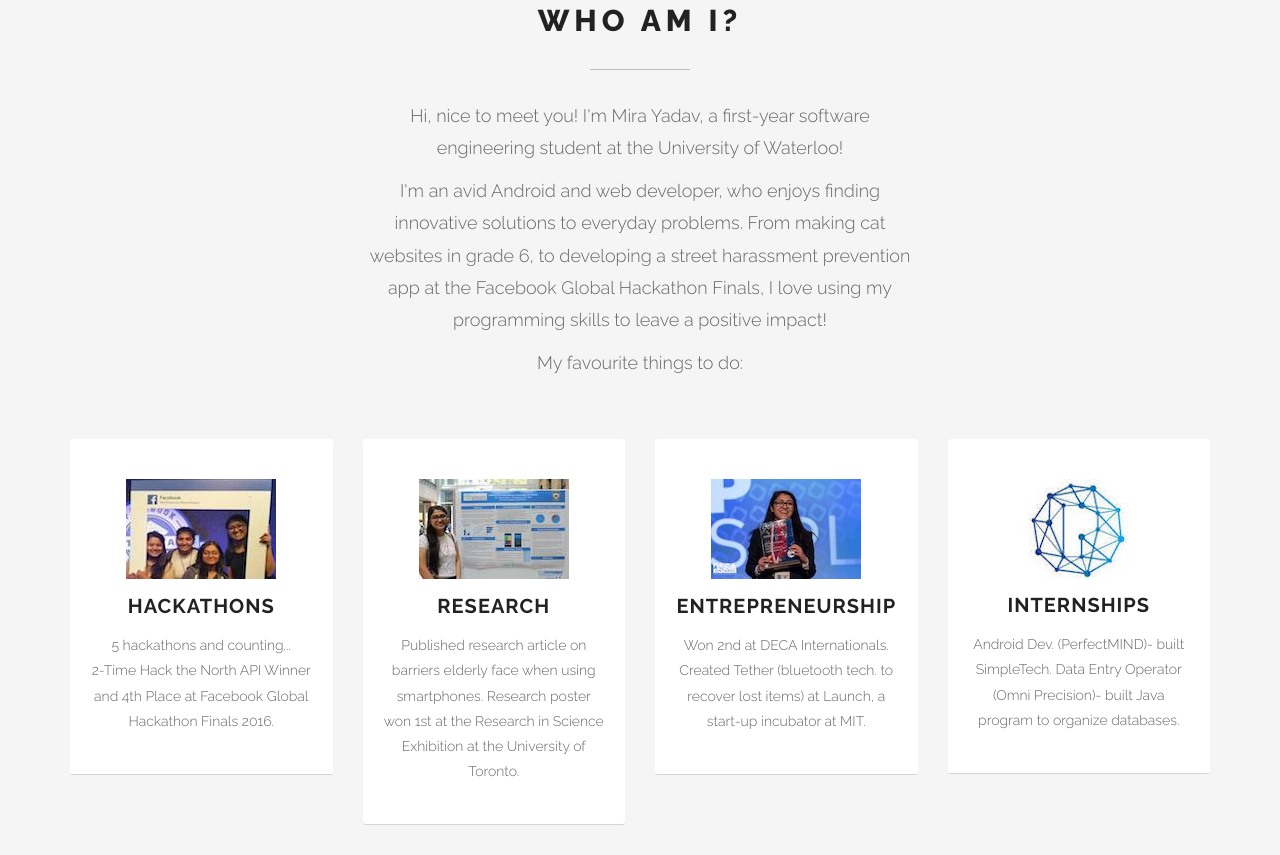
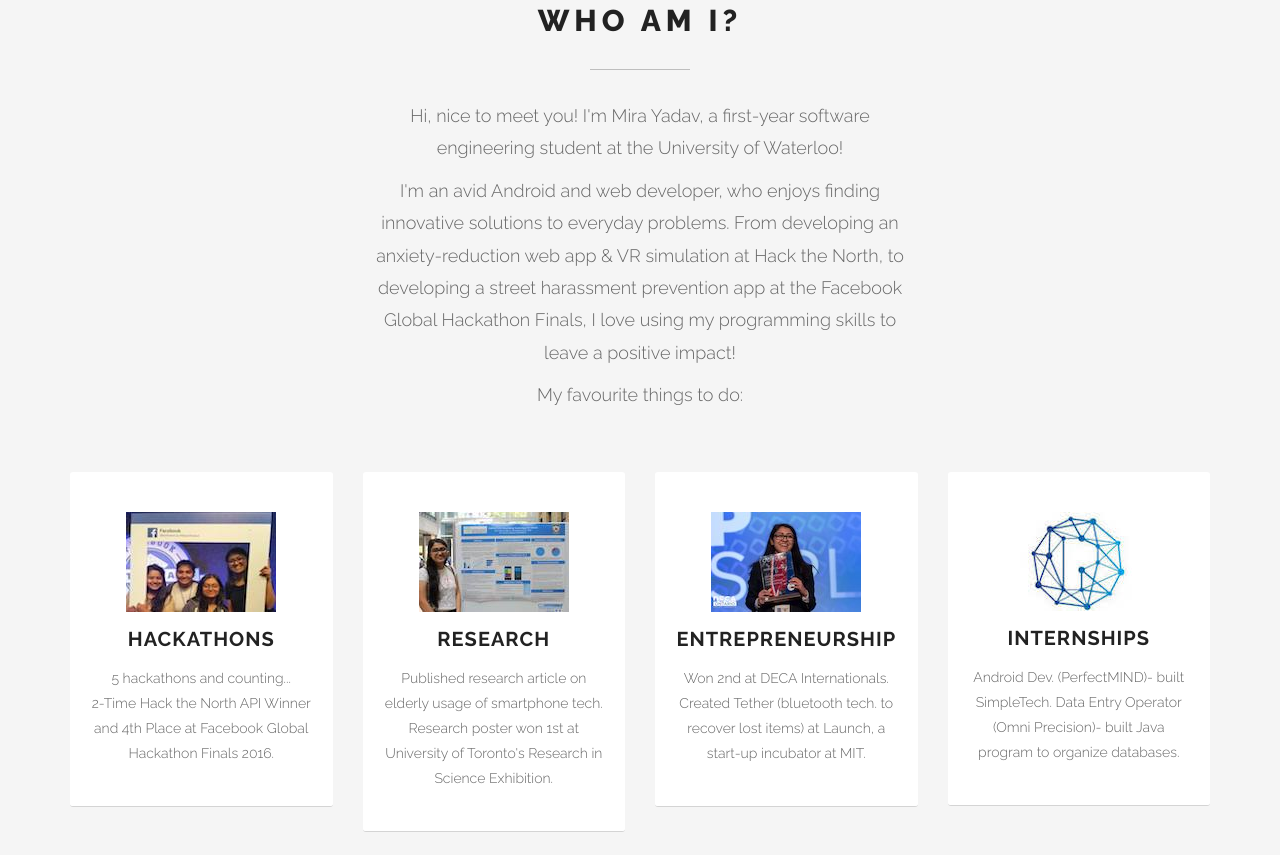
Before and after one commit to mirayadav/mirayadav.github.io, a plain HTML site: page index.html in a window 1280 px wide. Shown: the part 968-1823 px from the top of the page. Drawn offline with Linux system fonts and the light colour scheme.

Commit message:
somefixes

```diff
--- a/index.html
+++ b/index.html
@@ -110,7 +110,7 @@
 						<div class="pfblock-line"></div>
 						<div class="pfblock-subtitle">
                             <p>Hi, nice to meet you! I'm Mira Yadav, a first-year software engineering student at the University of Waterloo! </p>
-                            <p>I'm an avid Android and web developer, who enjoys finding innovative solutions to everyday problems. From making cat websites in grade 6, to developing a street harassment prevention app at the Facebook Global Hackathon Finals, I love using my programming skills to leave a positive impact!</p>
+                            <p>I'm an avid Android and web developer, who enjoys finding innovative solutions to everyday problems. From developing an anxiety-reduction web app & VR simulation at Hack the North, to developing a street harassment prevention app at the Facebook Global Hackathon Finals, I love using my programming skills to leave a positive impact!</p>
                             <p>My favourite things to do:</p>
 						</div>
 					</div>
@@ -146,7 +146,7 @@
 						<div class="iconbox-text">
 							<h3 class="iconbox-title">Research</h3>
 							<div class="iconbox-desc">
-								Published research article on barriers elderly face when using smartphones. Research poster won 1st at the Research in Science Exhibition at the University of Toronto.
+								Published research article on elderly usage of smartphone tech. Research poster won 1st at University of Toronto's Research in Science Exhibition.
 							</div>
 						</div>
 					</div>
@@ -207,7 +207,7 @@
                                 <h2 class="pfblock-title">My Skills</h2>
                                 <div class="pfblock-line"></div>
                                 <div class="pfblock-subtitle">
-                                    Through attending hackathons, doing research, building start-ups, and interning, I've grown as a developer! <br> Here are my main skills:
+                                    Through attending hackathons, doing research, building start-ups, and interning, I've grown a lot as a developer! <br> Here are my main skills:
                                 </div>
                             </div>
 
```
